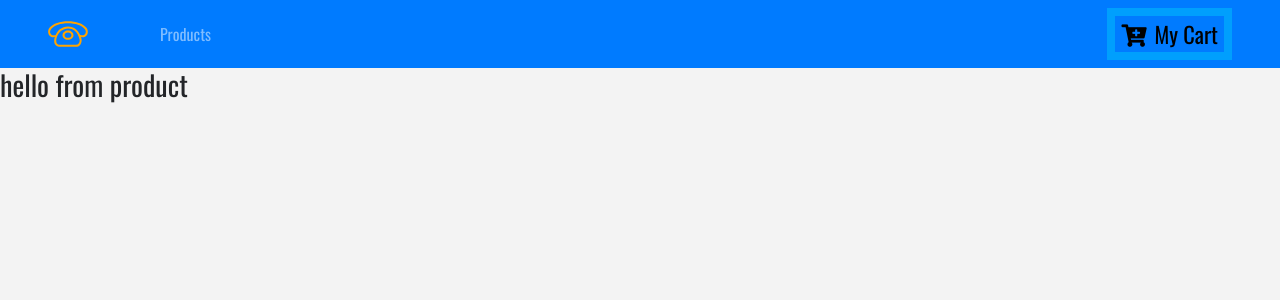
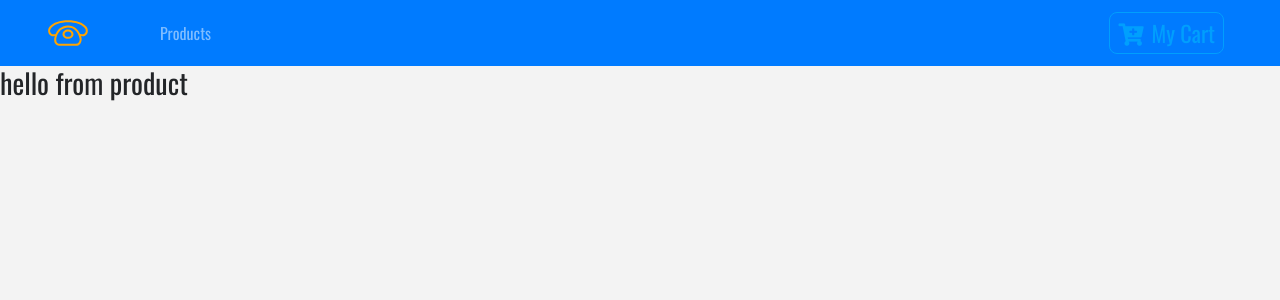
Before and after one commit to elkarouani/reactjs-market-app, a React (Create React App) app: page / in a window 1280 px wide. Shown: the top 300 px of the page. Built offline with nearby package versions, Linux system fonts and the light colour scheme.

Commit message:
Task: editing on My Cart button

```diff
--- a/src/components/Navbar.js
+++ b/src/components/Navbar.js
@@ -35,5 +35,18 @@ const ButtonContainer = styled.button`
 	text-transform: capitalize;
 	font-size: 1.4rem;
 	background: transparent;
-	border: 0.5rem solid var(--lightBlue);
+	border: 0.05rem solid var(--lightBlue);
+	color: var(--lightBlue);
+	border-radius: 0.5rem;
+	padding: 0.2rem 0.5rem;
+	cursor: pointer;
+	margin: 0.2rem 0.5rem 0.2rem 0;
+	transition: all 0.5s ease-in-out;
+	&:hover {
+		background: var(--lightBlue);
+		color: var(--mainBlue);
+	}
+	&:focus {
+		outline: none;
+	}
 `;
```
